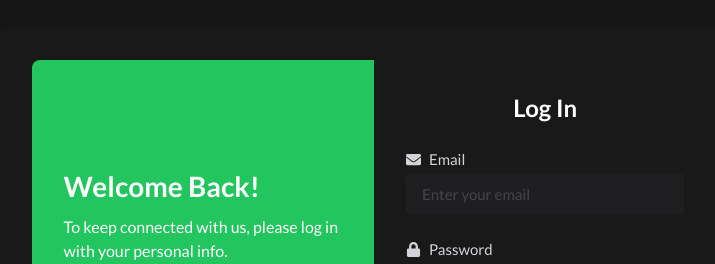
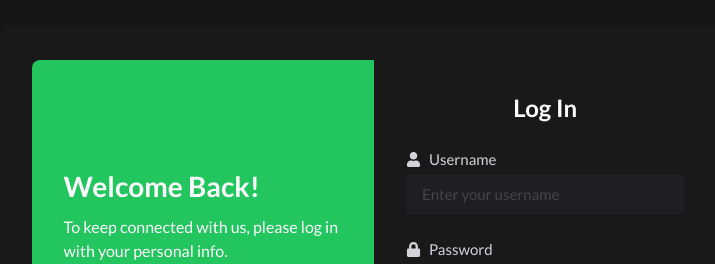
Before and after one commit to PuneetKandpal/Internship-Projects, a React (Vite) app in the folder Uranium_Tracker_React/uranium-tracker/: page /login in a window 1280 px wide. Shown: the part 148-412 px from the top of the page, without its empty margins (266-981 px from the left). Built offline with nearby package versions, Linux system fonts and the light colour scheme; a web font is replaced by a local one.

Commit message:
Login page done

```diff
--- a/Uranium_Tracker_React/uranium-tracker/src/pages/LogIn.jsx
+++ b/Uranium_Tracker_React/uranium-tracker/src/pages/LogIn.jsx
@@ -1,13 +1,13 @@
 import { useState } from "react";
-import { FaEnvelope, FaLock } from "react-icons/fa";
+import { FaUser, FaLock } from "react-icons/fa"; // Changed to FaUser for username
 import { NavLink, useNavigate } from "react-router-dom";
-import axios from "axios"; // Use axios to make the API calls
+import axios from "axios";
 
 const Login = () => {
-  const [email, setEmail] = useState("");
+  const [username, setUsername] = useState("");
   const [password, setPassword] = useState("");
   const [errors, setErrors] = useState({
-    email: "",
+    username: "",
     password: "",
     apiError: "",
   });
@@ -16,14 +16,11 @@ const Login = () => {
   // Validation function
   const validate = () => {
     let valid = true;
-    let emailError = "";
+    let usernameError = "";
     let passwordError = "";
 
-    if (!email) {
-      emailError = "Email is required";
-      valid = false;
-    } else if (!/\S+@\S+\.\S+/.test(email)) {
-      emailError = "Email address is invalid";
+    if (!username) {
+      usernameError = "Username is required";
       valid = false;
     }
 
@@ -35,7 +32,7 @@ const Login = () => {
       valid = false;
     }
 
-    setErrors({ email: emailError, password: passwordError });
+    setErrors({ username: usernameError, password: passwordError });
     return valid;
   };
 
@@ -47,7 +44,7 @@ const Login = () => {
         const response = await axios.post(
           "https://web-production-c2d9c.up.railway.app/login/",
           {
-            email,
+            username, // Changed to username
             password,
           }
         );
@@ -94,22 +91,22 @@ const Login = () => {
           <h2 className="text-2xl font-semibold text-center mb-6">Log In</h2>
 
           <form onSubmit={handleSubmit}>
-            {/* Email Field */}
+            {/* Username Field */}
             <div className="mb-6">
               <label className="text-zinc-300 flex items-center mb-1 text-[15px]">
-                <FaEnvelope className="mr-2 mt-[2px]" /> Email
+                <FaUser className="mr-2 mt-[2px]" /> Username
               </label>
               <input
                 type="text"
                 className={`w-full px-4 py-2 text-white bg-zinc-800/50 placeholder ${
-                  errors.email ? "border-red-500" : "border-gray-300"
+                  errors.username ? "border-red-500" : "border-gray-300"
                 } rounded focus:outline-none focus:ring-1 focus:ring-green-500`}
-                value={email}
-                onChange={(e) => setEmail(e.target.value)}
-                placeholder="Enter your email"
+                value={username}
+                onChange={(e) => setUsername(e.target.value)}
+                placeholder="Enter your username"
               />
-              {errors.email && (
-                <small className="text-red-500">{errors.email}</small>
+              {errors.username && (
+                <small className="text-red-500">{errors.username}</small>
               )}
             </div>
 
--- a/Uranium_Tracker_React/uranium-tracker/src/pages/SignUp.jsx
+++ b/Uranium_Tracker_React/uranium-tracker/src/pages/SignUp.jsx
@@ -58,7 +58,7 @@ const SignUp = () => {
         });
         const { token } = response.data;
         login(token); // Save token and update auth state
-        navigate("/");
+        navigate("/login");
       } catch (error) {
         console.error("Error signing up:", error);
         setErrors({ form: "Failed to sign up. Please try again." });
```
